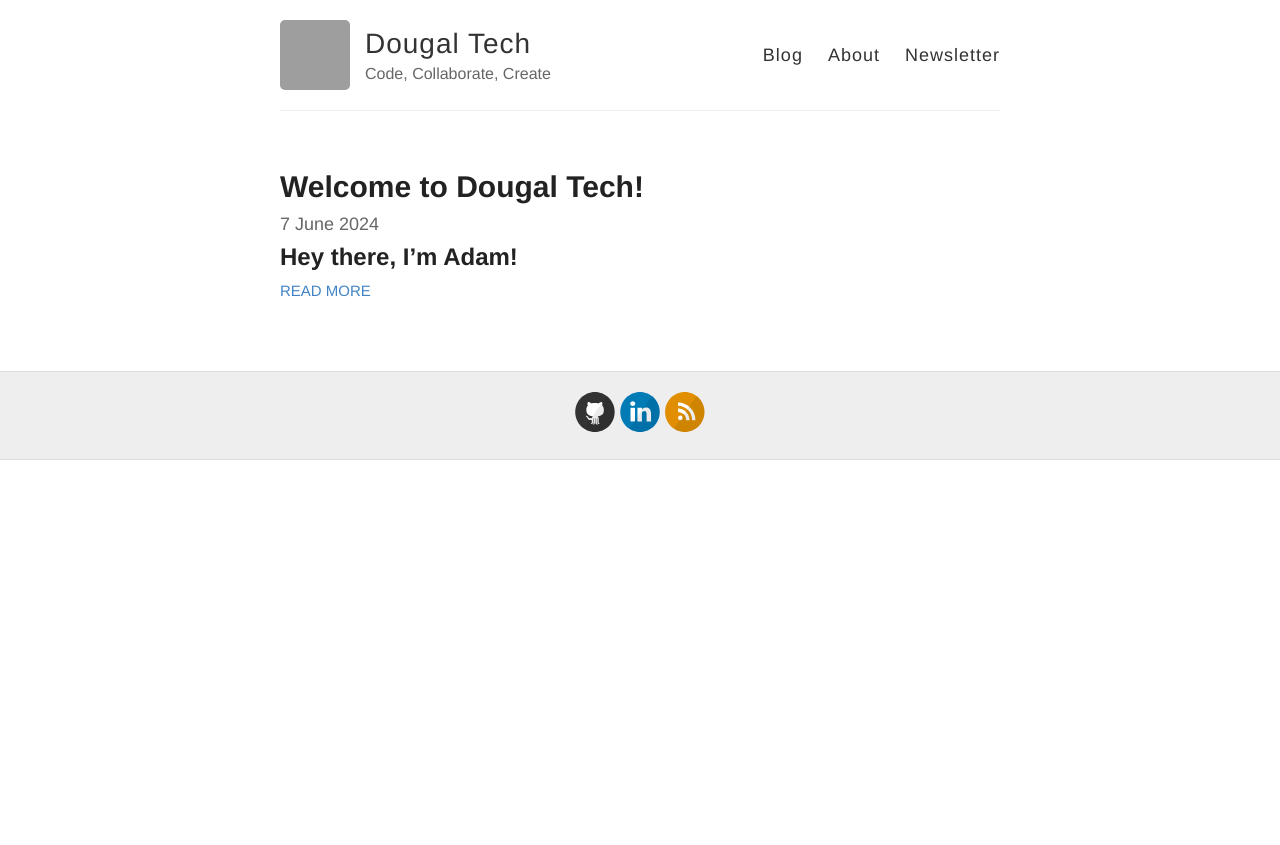
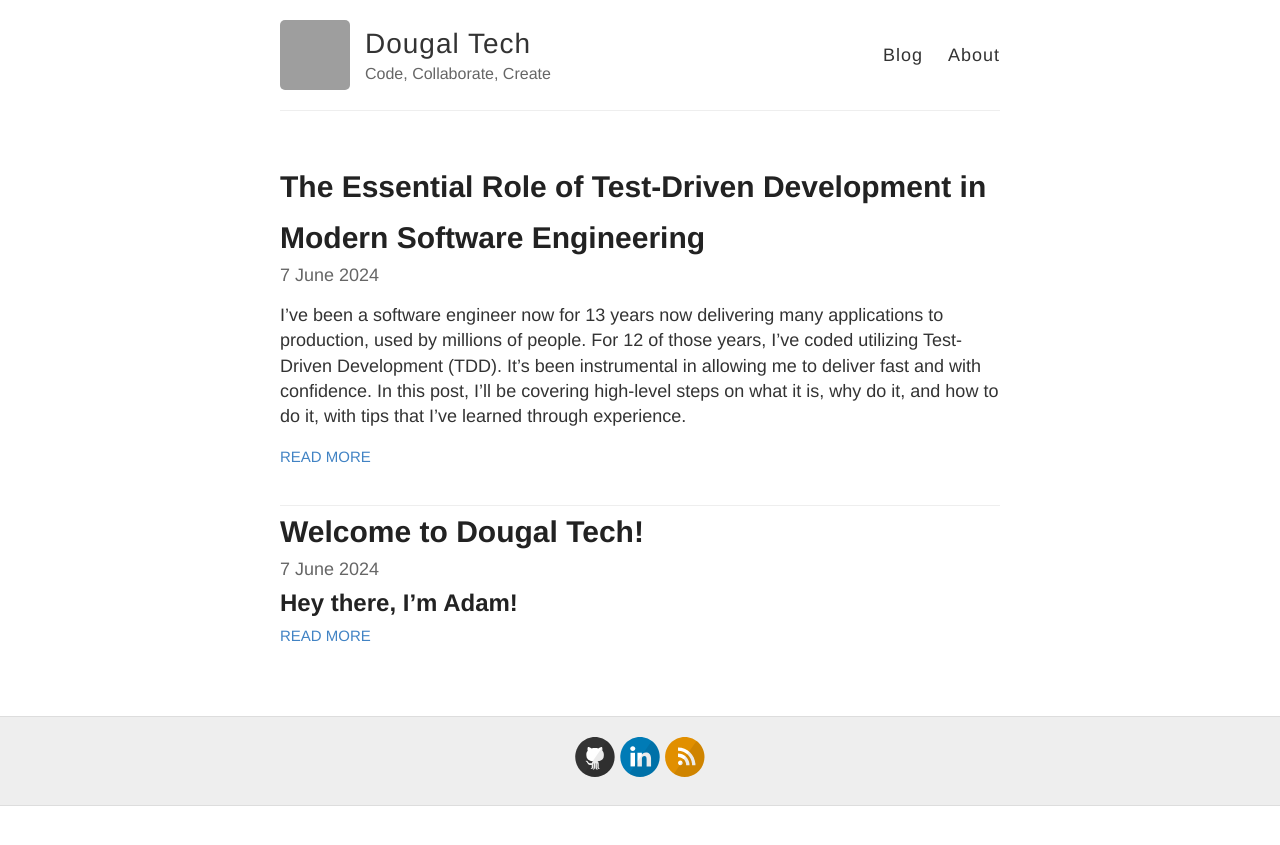
Before and after one commit to adamdougal/adamdougal.github.io, a Jekyll site: the page built from index.html, in a window 1280 px wide. Shown: the top 845 px of the page. Built offline with Jekyll 4.4.1, drawn with Linux system fonts in a browser that asks for light colours; some of the changed lines change nothing that is shown; grey boxes are pictures that could not be loaded.

Commit message:
Add TDD post

```diff
--- a/_layouts/default.html
+++ b/_layouts/default.html
@@ -29,7 +29,7 @@
           <nav>
             <a href="{{ site.baseurl }}/">Blog</a>
             <a href="{{ site.baseurl }}/about">About</a>
-            <a href="{{ site.baseurl }}/newsletter">Newsletter</a>
+<!--            <a href="{{ site.baseurl }}/newsletter">Newsletter</a>-->
           </nav>
         </header>
       </div>
--- /dev/null
+++ b/_posts/2024-06-24-the-essential-role-of-test-driven-development-in-modern-software-engineering.md
@@ -0,0 +1,123 @@
+---
+layout: post
+title: "The Essential Role of Test-Driven Development in Modern Software Engineering"
+date: 2024-06-07 17:15:00 +0100
+categories: Testing
+tags: testing tdd
+---
+
+I've been a software engineer now for 13 years now delivering many applications to production, used by millions of
+people. For 12 of those years, I've coded utilizing Test-Driven Development (TDD). It's been instrumental in allowing me
+to deliver fast and with confidence. In this post, I'll be covering high-level steps on what it is, why do it, and how
+to do it, with tips that I've learned through experience.
+
+## What is it?
+
+TDD is a testing methodology where you:
+
+1. **Write a single unit test:** Begin by creating a unit test that targets a specific functionality or behaviour you
+   want to implement. This test should be clear and concise, defining what the code should do before any actual
+   implementation begins.
+
+2. **Run the test and see it fail for the correct reason:** Execute the test to ensure it fails. This step is crucial as
+   it validates that the test is correctly written and that the functionality doesn't exist yet. The failure confirms
+   that the test will detect when the functionality is added correctly.
+
+3. **Write the smallest amount of code possible to make the test pass:** Implement just enough code to pass the test.
+   This doesn't mean using single-letter variable names or writing cryptic code, but rather avoiding any extra features
+   or logic not required by the test. This helps keep the codebase lean and focused.
+
+4. **Run the test and see it pass:** Re-run the test to verify that the newly written code fulfils the requirements. A
+   passing test confirms that the code works as intended for the specific case the test covers.
+
+5. **Refactor:** Once the test passes, review the code and improve its structure and readability without altering its
+   behaviour. Refactoring might not be necessary after every test, but it should be done regularly to maintain code
+   quality and manageability.
+
+6. **Repeat:** Continue this cycle for each new piece of functionality. The iterative process helps build up the
+   application incrementally while maintaining a robust set of tests that ensure ongoing reliability.
+
+It is **not** a separate task done after implementation; rather, it is an integral part of the development process.
+
+## Why do it?
+
+There are many benefits to TDD, both in the short term and in the long term:
+
+- **Forces you to think about the API:** TDD encourages developers to design the interface and behaviour of their code
+  before implementation. This upfront consideration often leads to more thoughtful and well-designed APIs.
+
+- **Reduces the amount of unnecessary code:** By focusing only on code that makes tests pass, TDD helps avoid writing
+  superfluous features or logic, resulting in a more efficient and maintainable codebase.
+
+- **Guarantees high test code coverage:** TDD ensures that every piece of functionality is accompanied by a test,
+  leading to comprehensive test coverage and reducing the likelihood of bugs.
+
+- **Keeps the main/primate branch always shippable:** Continuous integration of tested code ensures that the main branch
+  remains in a deployable state, minimizing the risk of introducing breaking changes.
+
+- **Provides quick feedback:** Immediate test results provide rapid feedback on code changes, allowing developers to
+  detect and fix issues early in the development process.
+
+- **Gives confidence when refactoring:** A robust suite of tests acts as a safety net when refactoring, ensuring that
+  changes do not unintentionally break existing functionality.
+
+## Won't my PR's be huge?
+
+![vertical-slices](/images/tdd-vertical-slices.png)
+
+Without planning, yes, they can be. To avoid this, aim for "vertical slices" in your pull requests.
+
+- **Vertical slices:** These slices should contain all elements related to a specific feature, including a **small**
+  part of the implementation, unit tests, functional tests, and documentation. This approach ensures that each PR is
+  focused, manageable, and easier to review.
+
+- **Horizontal slices:** In contrast, horizontal slices involve separating the **whole** implementation from the tests
+  and documentation, often leading to larger and more complex PRs. Avoiding this approach helps keep PRs concise and
+  relevant to a particular feature or functionality.
+
+## Tips
+
+- **Write one test at a time:** Focus on one test at a time to ensure that you are only writing the tests you actually
+  need. If you like to plan ahead, consider creating empty test methods or listing tests in code comments.
+
+- **Only assert one thing per test:** Limiting each test to a single assertion makes it easier to diagnose failures and
+  simplifies test naming and organization.
+
+- **Make sure the test is failing for the correct reason before implementation:** Verify that the initial test failure
+  is due to the missing functionality and not a test issue. This ensures that the test is valid and will correctly
+  indicate when the functionality is implemented.
+
+- **Group test code in given, when, then sections:** Organize your test code into distinct sections: "given" for
+  setup, "when" for the action, and "then" for the assertion. This structure keeps tests clear and reduces the need for
+  complex logic within tests.
+
+- **Don’t extract into too many helper functions:** While helper functions can reduce code duplication, overusing them
+  can make tests hard to follow and modify. Aim for a balance that maintains readability and simplicity.
+
+- **Think about test naming:** Well-named tests act as living documentation, clearly describing the functionality they
+  cover. Use descriptive names that convey the purpose and expected outcome of each test.
+
+- **Don’t test private methods/functions:** Testing private methods can couple your tests too closely with the
+  implementation, making refactoring difficult. Focus on testing public APIs to ensure that tests remain resilient to
+  internal changes.
+
+- **Use mocking only when necessary:** Mocking can simplify tests by isolating dependencies, but overuse can lead to
+  brittle tests. Mock only when dealing with downstream calls or when the unit is too complex to test directly, reducing
+  coupling and making refactoring easier.
+
+- **If you’re unclear on implementation, run a spike or a POC beforehand:** Conducting a proof of concept (POC) or spike
+  can clarify the implementation approach. However, do not use the spike/POC code in production. Rebuild it from scratch
+  using the knowledge gained as a reference.
+
+- **Keep things consistent:** Consistency in test and code structure helps maintain readability and ease of maintenance.
+  Establish and follow coding standards and practices across your team.
+
+By adhering to these principles and practices, you can leverage TDD to produce high-quality, maintainable code, enhance
+your development workflow, and ultimately deliver more reliable software.
+
+## Conclusion
+
+Test-Driven Development is a powerful methodology that enhances code quality, maintainability, and developer
+productivity. By integrating testing into the development process, TDD ensures that your code is robust and reliable
+from the start. I encourage you to try TDD in your next project and experience its benefits first hand. Share your
+experiences or ask questions in the comments below!
```
Also changed, not shown: images/tdd-vertical-slices.png (added).
